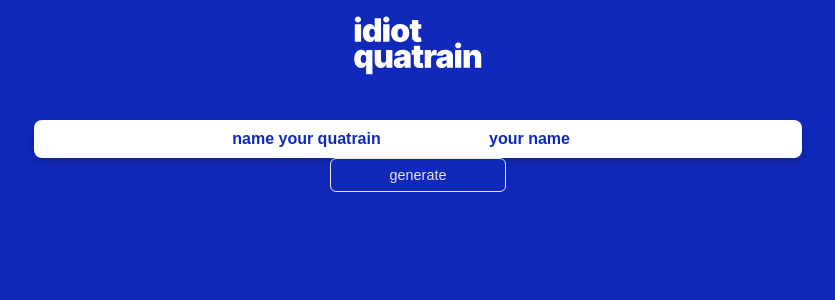
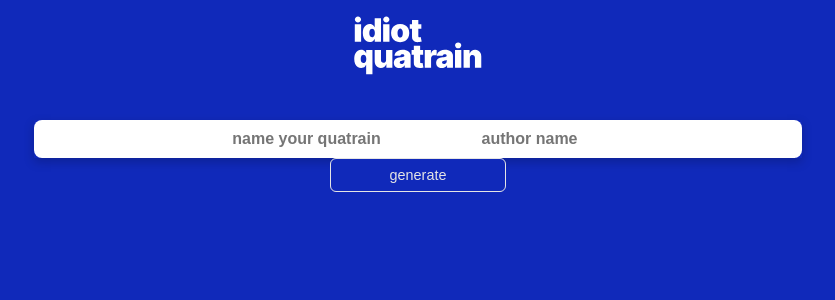
Before and after one commit to coolalves/tdw-mp2-alves, a React (Create React App) app: page / in a window 1280 px wide. Shown: the top 300 px of the page, without its empty margins (222-1057 px from the left). Built offline with nearby package versions, Linux system fonts and the light colour scheme.

Commit message:
redux finalmente <3 <3

```diff
--- a/src/components/FetchQuote/FetchQuote.jsx
+++ b/src/components/FetchQuote/FetchQuote.jsx
@@ -1,17 +1,33 @@
-import React, { useState } from "react";
+import React, { useState, useEffect } from "react";
 import "./FetchQuote.scss";
 import "../../styles/App.scss";
 import ActionButtons from "../ActionButtons/ActionButtons";
 import axios from "axios";
 import { Link } from "react-router-dom";
+import { useSelector } from "react-redux";
 
 const FetchQuote = () => {
   const [quoteButton, setQuoteButton] = useState(true);
   const [quatrain, setQuatrain] = useState([]);
   const [gotQuote, setGotQuote] = useState(false);
-  const [title, setTitle] = useState("name your quatrain");
-  const [author, setAuthor] = useState("your name");
+  const [title, setTitle] = useState("");
+  const [author, setAuthor] = useState("");
   const [showChangeVerse, setShowChangeVerse] = useState(false);
+
+  const reduxState = useSelector(state => state.quatrain);
+
+  useEffect(() => {
+    if (reduxState != null) {
+      setTitle(reduxState.title);
+      setAuthor(reduxState.author);
+      setQuatrain(reduxState.quatrain);
+      if (reduxState.quatrain.length > 0) {
+        setShowChangeVerse(true);
+        setQuoteButton(false);
+        setGotQuote(true);
+      }
+    }
+  }, []);
 
   const handleClick = async () => {
     // create a quatrain array
@@ -58,12 +74,14 @@ const FetchQuote = () => {
             <input
               type="text"
               value={title}
+              placeholder="name your quatrain"
               onChange={(e) => setTitle(e.target.value)}
               className={"quatrain-header"}
             />
             <input
               type="text"
               value={author}
+              placeholder="author name"
               onChange={(e) => setAuthor(e.target.value)}
               className={"quatrain-header"}
             />
--- a/src/index.js
+++ b/src/index.js
@@ -7,8 +7,8 @@ import { Provider } from "react-redux";
 const root = ReactDOM.createRoot(document.getElementById('root'));
 root.render(
   <React.StrictMode>
-    {/*<Provider store={store}>*/}
+    <Provider store={store}>
       <App />
-    {/*</Provider> */}
+     </Provider>
   </React.StrictMode>
 );
--- a/src/pages/Submit.jsx
+++ b/src/pages/Submit.jsx
@@ -1,4 +1,4 @@
-import React from "react";
+import React, { useEffect } from "react";
 import "../components/FetchQuote/FetchQuote.scss";
 import "../styles/App.scss";
 import Header from "../components/Header/Header";
@@ -6,6 +6,9 @@ import { useLocation } from "react-router-dom";
 import { WhatsappShareButton, WhatsappIcon } from "react-share";
 import { handleUpload } from "../firebase/firebase.js";
 import { useNavigate } from "react-router-dom";
+import { useDispatch } from "react-redux";
+import { resetQuatrain, saveQuatrain } from "../redux/quatrain";
+
 
 const Submit = () => {
   const navigate = useNavigate();
@@ -13,6 +16,15 @@ const Submit = () => {
   const title = location.state.title;
   const quatrain = location.state.quatrain;
   const author = location.state.author;
+
+
+  const dispatch = useDispatch();
+
+
+  useEffect(() => {
+    dispatch(saveQuatrain({ title, quatrain, author }))
+  }, []);
+
 
   const mappedQuatrain = quatrain.map((e, key) => {
     return <p className={"quatrain-text"}> {quatrain[key]} </p>;
@@ -30,10 +42,22 @@ const Submit = () => {
             </div>
           </div>
           <button
-            onClick={() => {handleUpload(quatrain, title, author); navigate("/feed");}}
+            onClick={() => {
+              handleUpload(quatrain, title, author);
+              dispatch(resetQuatrain());
+              navigate("/feed");
+            }}
             className={"custom-button"}
           >
             submit
+          </button>
+          <button
+            onClick={() => {
+              navigate("/");
+            }}
+            className={"custom-button"}
+          >
+            return
           </button>
         </div>
 
--- a/src/redux/quatrain.js
+++ b/src/redux/quatrain.js
@@ -1,32 +1,30 @@
-/*import { createSlice } from "@reduxjs/toolkit";
+import { createSlice } from "@reduxjs/toolkit";
 
 const initialState = {
-    author: "anonymous",
+    title: "",
     quatrain: [],
-    title: " ",
-    timestamp: new Date()
+    author: "",
 };
 
 
 export const quatrainSlice = createSlice({
     name: "quatrain",
-    initialState: {
-        quatrain: 0
-    },
+    initialState,
     reducers: {
-        increment: (state) => {
-            state.count += 1;
+        saveQuatrain: (state, action) => {
+            state.title = action.payload.title;
+            state.quatrain = action.payload.quatrain;
+            state.author = action.payload.author;
         },
-        decrement: (state) => {
-            state.count -= 1;
-        },
-        incrementByAmount: (state, action) => {
-            state.count += action.payload;
+        resetQuatrain: (state) => {
+            state.title = "";
+            state.quatrain = [];
+            state.author = "";
         }
     }
 });
 
 // Action creators are generated for each case reducer function
-export const { increment, decrement, incrementByAmount } = quatrainSlice.actions;
+export const { saveQuatrain, resetQuatrain } = quatrainSlice.actions;
 
-export default quatrainSlice.reducer;*/
+export default quatrainSlice.reducer;
--- a/src/redux/store.js
+++ b/src/redux/store.js
@@ -1,8 +1,8 @@
-/*import { configureStore } from "@reduxjs/toolkit";
-import { quatrainSlice } from "./quatrain";
+import { configureStore } from "@reduxjs/toolkit";
+import quatrainSlice from "./quatrain";
 
 export default configureStore({
     reducer: {
         quatrain: quatrainSlice,
     }
-});*/
+});
```
